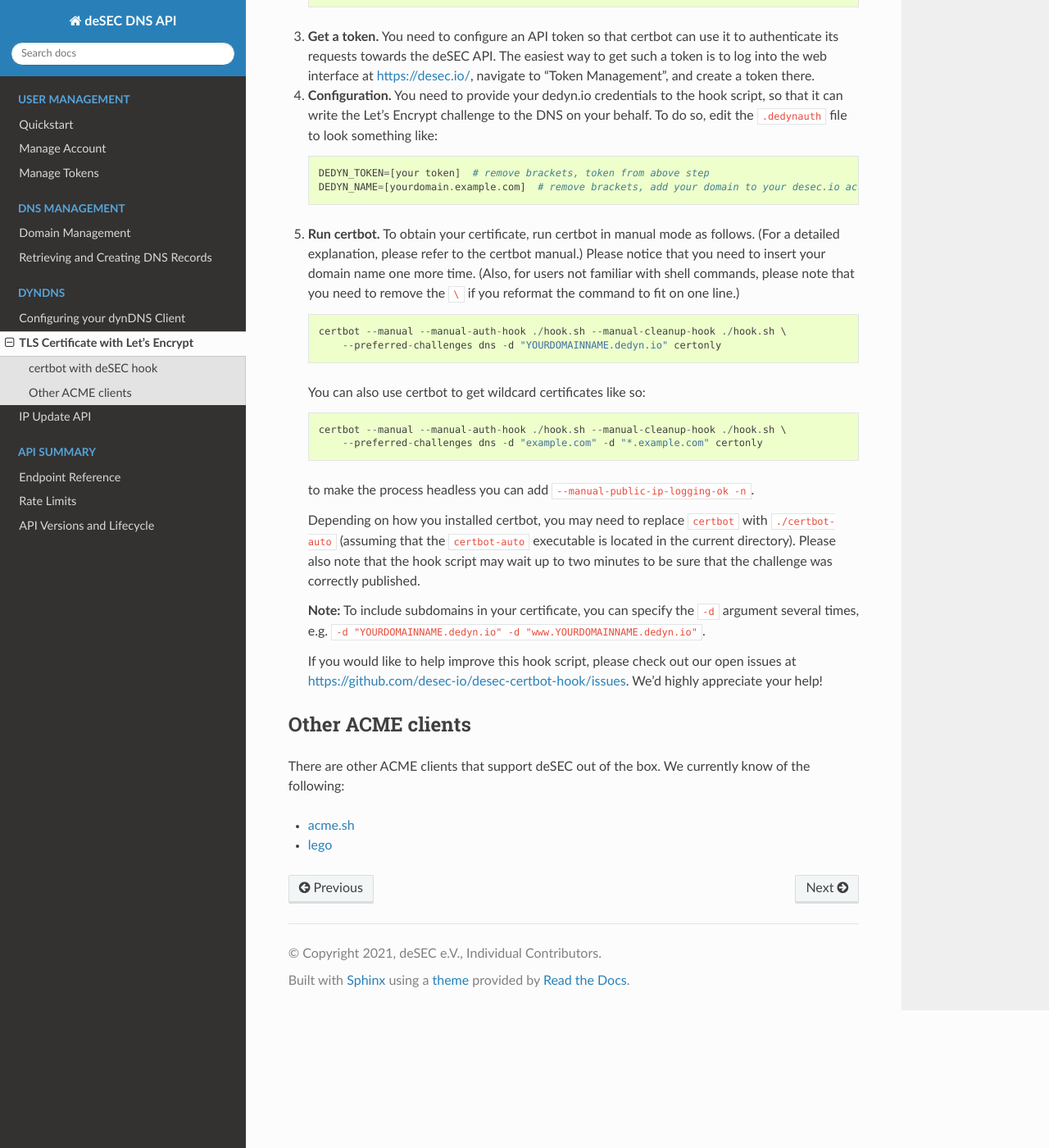
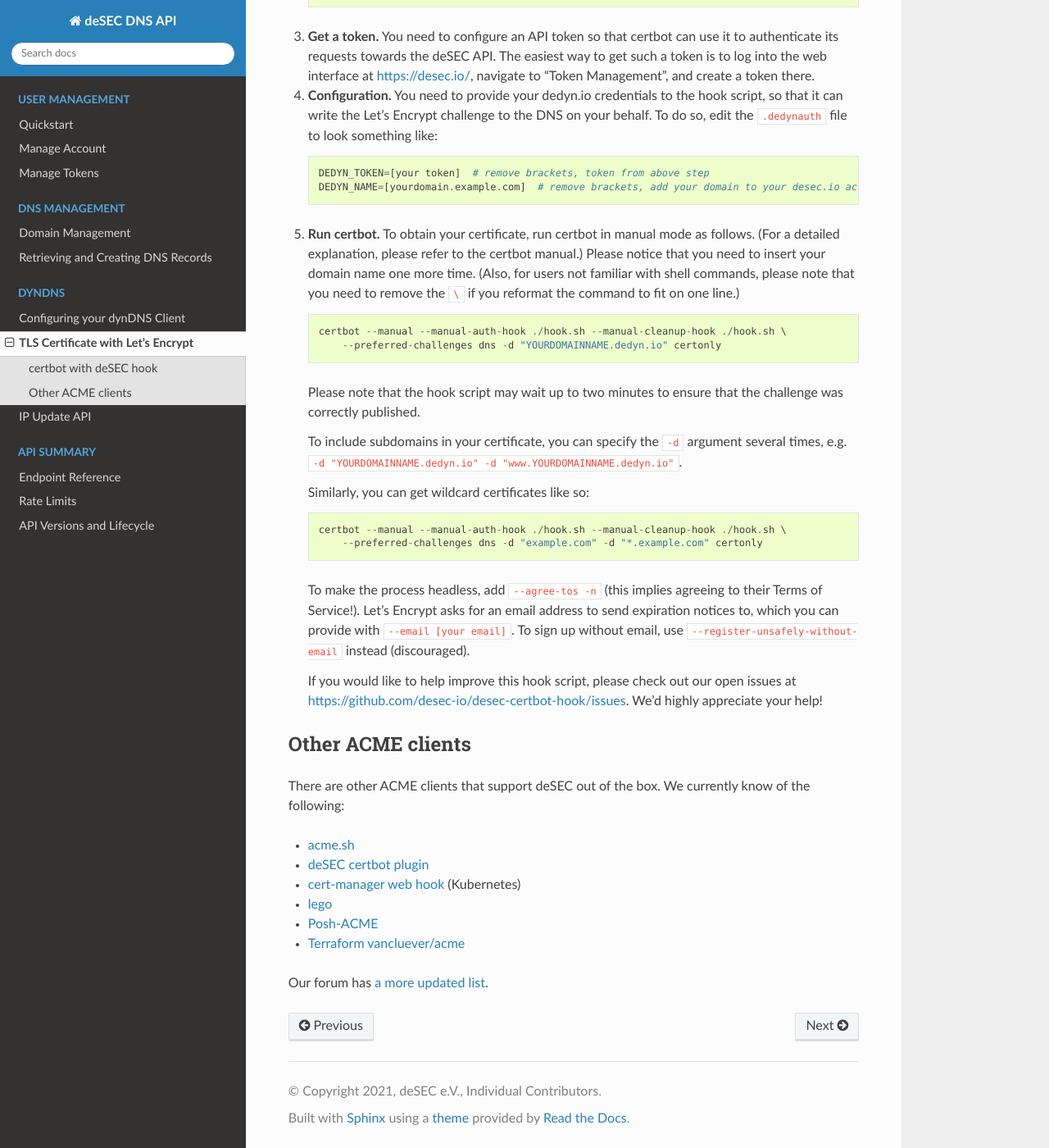
Before and after one commit to desec-io/desec-stack, a Sphinx documentation site: the page built from docs/dyndns/lets-encrypt.rst, in a window 1280 px wide and 1400 px high, scrolled down 616 px. Shown: the whole window at 82% size. Built offline with Sphinx 7.4.7 and the Read the Docs theme 2.0.0, drawn with Linux system fonts in a browser that asks for light colours.

Commit message:
fix(docs): update Certbot headless instructions and ACME references

```diff
--- a/docs/dyndns/lets-encrypt.rst
+++ b/docs/dyndns/lets-encrypt.rst
@@ -48,22 +48,24 @@
      certbot --manual --manual-auth-hook ./hook.sh --manual-cleanup-hook ./hook.sh \
          --preferred-challenges dns -d "YOURDOMAINNAME.dedyn.io" certonly
 
-   You can also use certbot to get wildcard certificates like so::
+   Please note that the hook script may wait up to two minutes to ensure that
+   the challenge was correctly published.
+
+   To include subdomains in your certificate, you can specify the ``-d``
+   argument several times, e.g.
+   ``-d "YOURDOMAINNAME.dedyn.io" -d "www.YOURDOMAINNAME.dedyn.io"``.
+
+   Similarly, you can get wildcard certificates like so::
 
      certbot --manual --manual-auth-hook ./hook.sh --manual-cleanup-hook ./hook.sh \
          --preferred-challenges dns -d "example.com" -d "*.example.com" certonly
 
-   to make the process headless you can add ``--manual-public-ip-logging-ok -n``.
+   To make the process headless, add ``--agree-tos -n`` (this implies agreeing
+   to their Terms of Service!).  Let's Encrypt asks for an email address to
+   send expiration notices to, which you can provide with
+   ``--email [your email]``.  To sign up without email, use
+   ``--register-unsafely-without-email`` instead (discouraged).
 
-   Depending on how you installed certbot, you may need to replace ``certbot``
-   with ``./certbot-auto`` (assuming that the ``certbot-auto`` executable is
-   located in the current directory). Please also note that the hook script may
-   wait up to two minutes to be sure that the challenge was correctly
-   published.
-
-   **Note:** To include subdomains in your certificate, you can specify the
-   ``-d`` argument several times, e.g.
-   ``-d "YOURDOMAINNAME.dedyn.io" -d "www.YOURDOMAINNAME.dedyn.io"``.
 
    If you would like to help improve this hook script, please check out our
    open issues at `<https://github.com/desec-io/desec-certbot-hook/issues>`_.
@@ -76,4 +78,11 @@
 know of the following:
 
 - `acme.sh <https://github.com/Neilpang/acme.sh/wiki/dnsapi#71-use-desecio>`_
+- `deSEC certbot plugin <https://pypi.org/project/certbot-dns-desec/>`_
+- `cert-manager web hook <https://github.com/kmorning/cert-manager-webhook-desec>`_
+  (Kubernetes)
 - `lego <https://github.com/go-acme/lego>`_
+- `Posh-ACME <https://github.com/rmbolger/Posh-ACME/blob/main/Posh-ACME/Plugins/DeSEC-Readme.md>`_
+- `Terraform vancluever/acme <https://registry.terraform.io/providers/vancluever/acme/latest/docs/guides/dns-providers-desec>`_
+
+Our forum has `a more updated list <https://talk.desec.io/t/tools-implementing-desec/11>`_.
```
